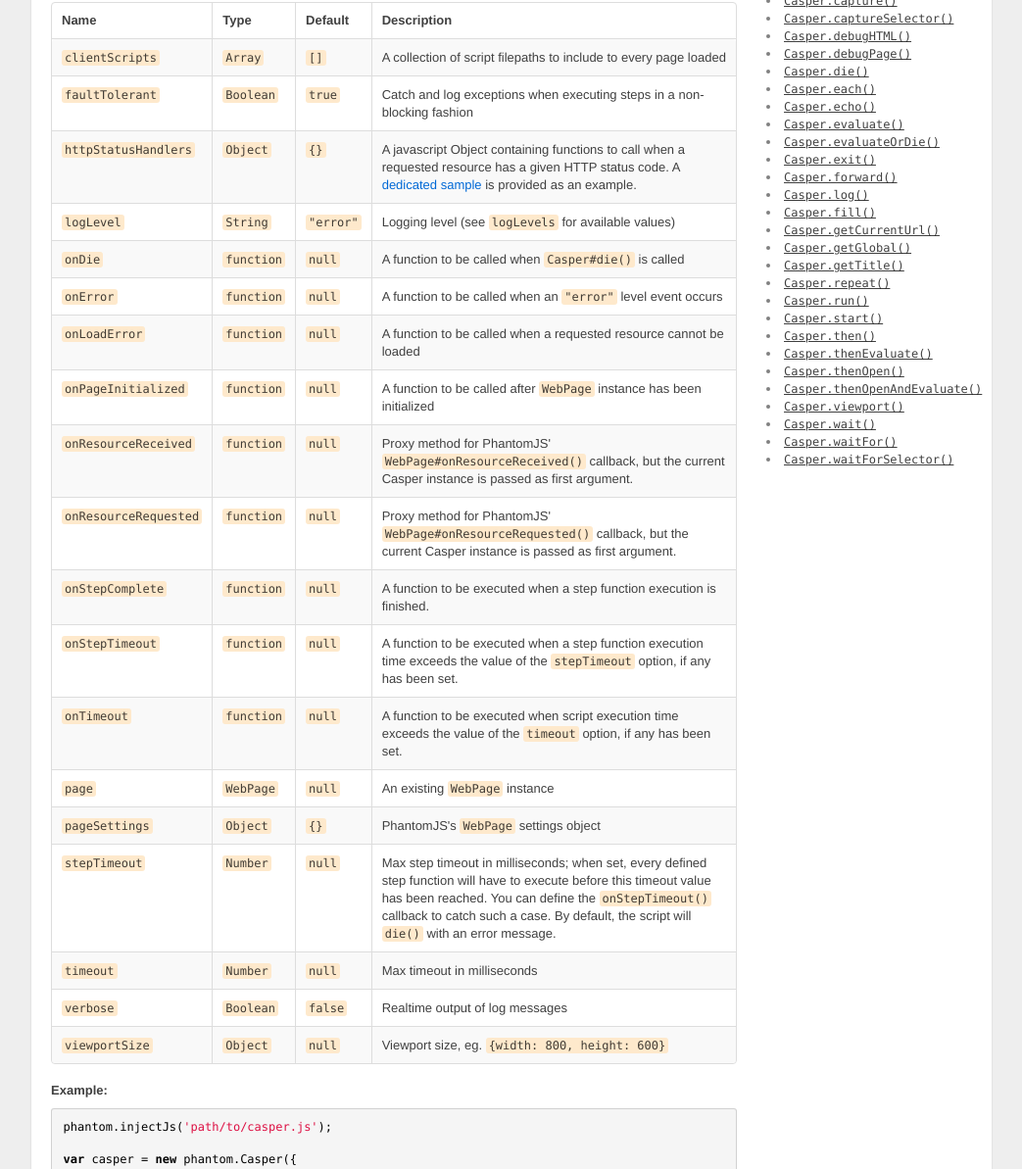
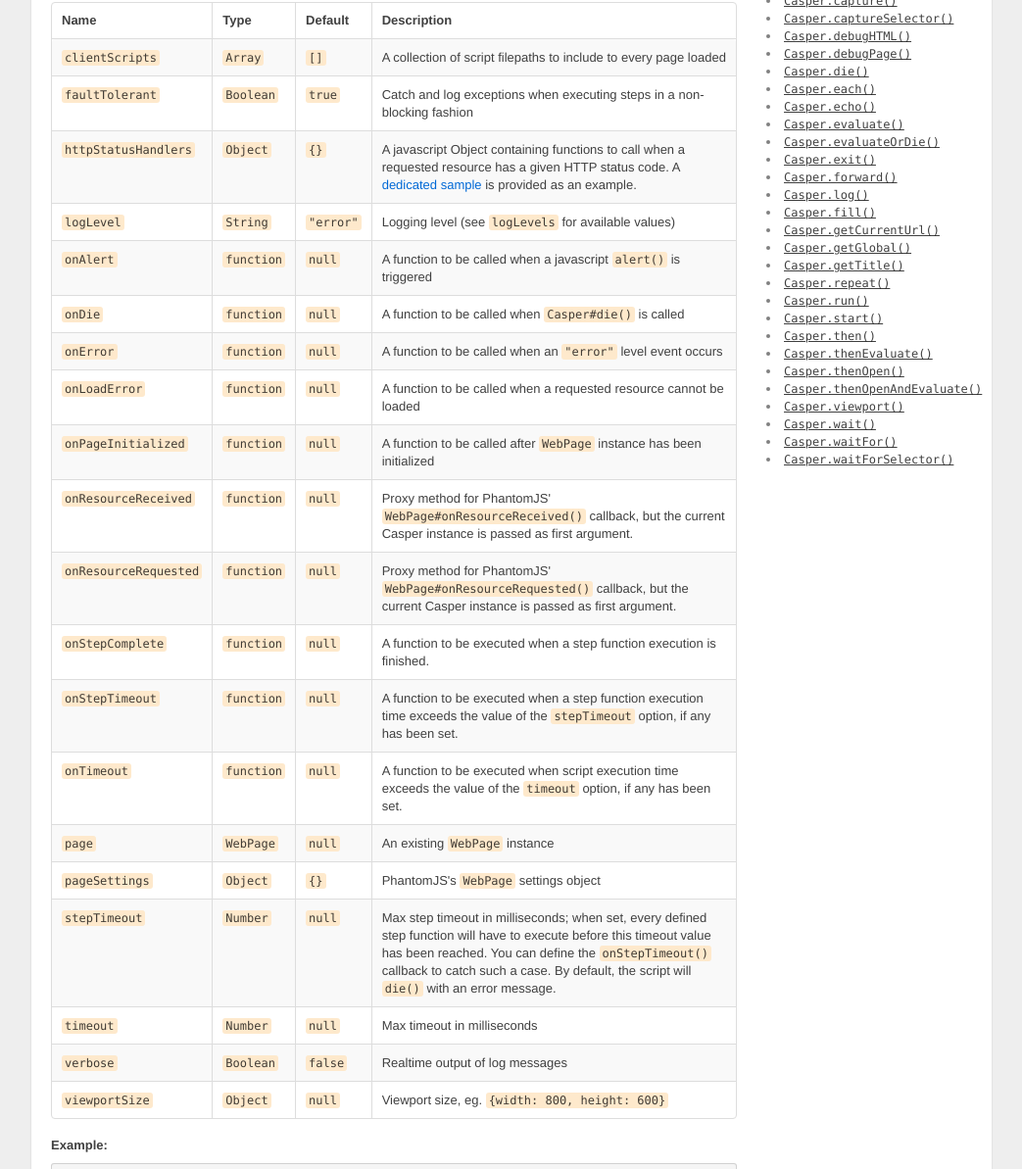
Before and after one commit to casperjs/casperjs, a plain HTML site: page index.html in a window 1280 px wide. Shown: the part 2513-3706 px from the top of the page at 98% size, without its empty margins (118-1161 px from the left). Drawn offline with Linux system fonts and the light colour scheme; a script that the page names is missing.

Commit message:
updated docs for Casper.options.onAlert()

```diff
--- a/index.html
+++ b/index.html
@@ -247,6 +247,12 @@
             <td>Logging level (see <code>logLevels</code> for available values)</td>
         </tr>
         <tr>
+            <td><code>onAlert</code></td>
+            <td><code>function</code></td>
+            <td><code>null</code></td>
+            <td>A function to be called when a javascript <code>alert()</code> is triggered</td>
+        </tr>
+        <tr>
             <td><code>onDie</code></td>
             <td><code>function</code></td>
             <td><code>null</code></td>
```
